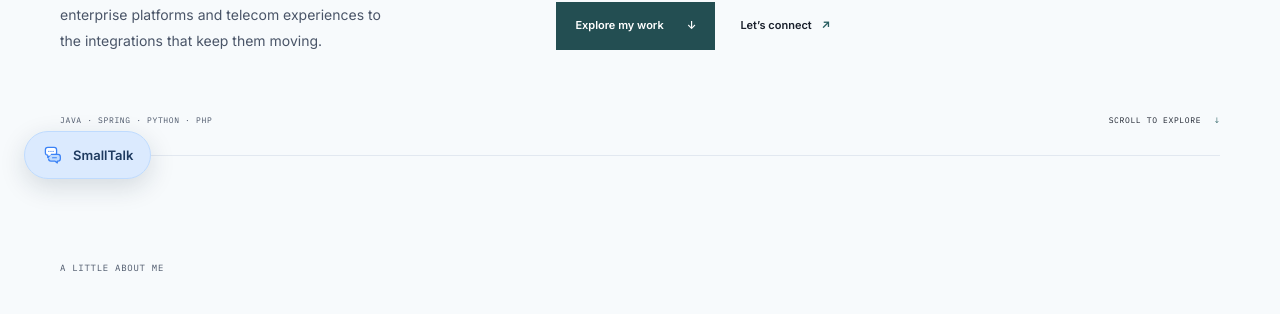
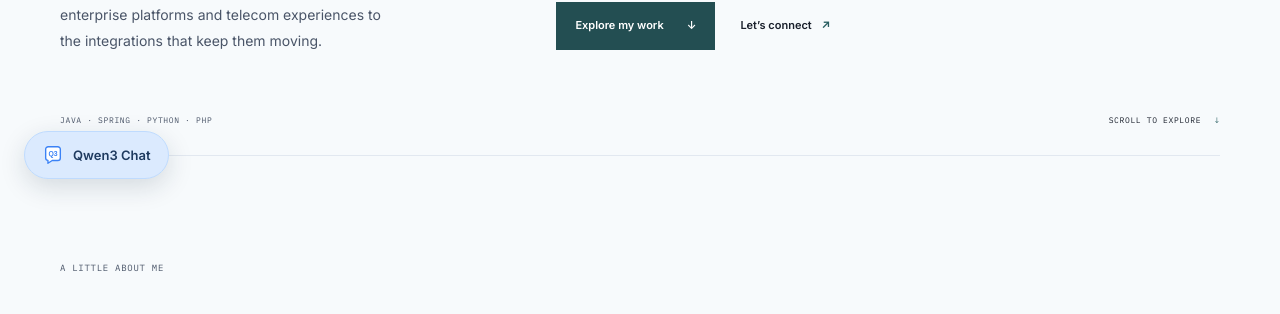
Before and after one commit to sayedahammed/personal-site, a Django app: page / in a window 1280 px wide. Shown: the part 597-911 px from the top of the page. Run offline with Django 5.2, Linux system fonts and the light colour scheme.

Commit message:
Update SmallTalk branding to Qwen3 Chat
Co-authored-by: Copilot <223556219+Copilot@users.noreply.github.com>

```diff
--- a/portfolio/views.py
+++ b/portfolio/views.py
@@ -68,19 +68,19 @@ def smalltalk_chat(request):
     except ollama.ResponseError:
         logger.exception("Ollama returned an error while handling a SmallTalk request.")
         return JsonResponse(
-            {"error": "SmallTalk couldn't generate a reply. Please try again."},
+            {"error": "Qwen3 Chat couldn't generate a reply. Please try again."},
             status=502,
         )
     except httpx.HTTPError:
         logger.exception("Ollama is unavailable while handling a SmallTalk request.")
         return JsonResponse(
-            {"error": "SmallTalk is temporarily unavailable. Please try again later."},
+            {"error": "Qwen3 Chat is temporarily unavailable. Please try again later."},
             status=503,
         )
     except Exception:
         logger.exception("Unexpected Ollama client failure while handling a SmallTalk request.")
         return JsonResponse(
-            {"error": "SmallTalk is temporarily unavailable. Please try again later."},
+            {"error": "Qwen3 Chat is temporarily unavailable. Please try again later."},
             status=503,
         )
 
@@ -89,7 +89,7 @@ def smalltalk_chat(request):
     if not isinstance(reply, str) or not reply.strip():
         logger.error("Ollama returned an invalid SmallTalk response.")
         return JsonResponse(
-            {"error": "SmallTalk couldn't generate a reply. Please try again."},
+            {"error": "Qwen3 Chat couldn't generate a reply. Please try again."},
             status=502,
         )
 
--- a/static/js/site.js
+++ b/static/js/site.js
@@ -85,14 +85,14 @@ if (smalltalk) {
         body: JSON.stringify({ messages }),
       });
       const result = await response.json();
-      if (!response.ok) throw new Error(result.error || "SmallTalk couldn't send your message.");
+      if (!response.ok) throw new Error(result.error || "Qwen3 Chat couldn't send your message.");
 
       messages.push({ role: "assistant", content: result.reply });
       appendMessage("assistant", result.reply);
     } catch (error) {
       appendMessage(
         "assistant",
-        error instanceof Error ? error.message : "SmallTalk is temporarily unavailable.",
+        error instanceof Error ? error.message : "Qwen3 Chat is temporarily unavailable.",
         true,
       );
     } finally {
--- a/templates/home.html
+++ b/templates/home.html
@@ -228,13 +228,13 @@
   <section class="smalltalk-panel" id="smalltalk-panel" role="dialog" aria-labelledby="smalltalk-title" aria-hidden="true" hidden>
     <header class="smalltalk-header">
       <div>
-        <h2 id="smalltalk-title">SmallTalk</h2>
-        <p>Chat with Sayed’s portfolio assistant</p>
+        <h2 id="smalltalk-title">Qwen3 Chat</h2>
+        <p>AI assistant powered by Qwen3:0.6b</p>
       </div>
-      <button class="smalltalk-close" type="button" aria-label="Close SmallTalk">×</button>
+      <button class="smalltalk-close" type="button" aria-label="Close Qwen3 Chat">×</button>
     </header>
     <div class="smalltalk-messages" role="log" aria-live="polite" aria-relevant="additions">
-      <p class="smalltalk-message smalltalk-message-assistant">Hi! I’m SmallTalk. What would you like to know?</p>
+      <p class="smalltalk-message smalltalk-message-assistant">Hi! I’m Qwen3 Chat. Ask me about Sayed’s work, experience, or projects.</p>
     </div>
     <form class="smalltalk-form">
       {% csrf_token %}
@@ -247,18 +247,14 @@
       </button>
     </form>
   </section>
-  <button class="smalltalk-launcher" type="button" aria-expanded="false" aria-controls="smalltalk-panel">
+  <button class="smalltalk-launcher" type="button" aria-label="Open Qwen3 Chat" aria-expanded="false" aria-controls="smalltalk-panel">
     <span class="smalltalk-launcher-icon" aria-hidden="true">
       <svg viewBox="0 0 24 24" focusable="false">
-        <path d="M3.7 6.3A2.6 2.6 0 0 1 6.3 3.7h7a2.6 2.6 0 0 1 2.6 2.6v3.5a2.6 2.6 0 0 1-2.6 2.6H9.8l-3.5 2.5v-2.7a2.6 2.6 0 0 1-2.6-2.4z" fill="#fff" stroke="currentColor" stroke-linejoin="round" stroke-width="1.4"/>
-        <path d="M9.7 11.4h7.8a2.5 2.5 0 0 1 2.5 2.5v2.2a2.5 2.5 0 0 1-2.5 2.5h-.8v2l-2.8-2h-4.2a2.5 2.5 0 0 1-2.5-2.5v-.4" fill="#bfdbfe" stroke="currentColor" stroke-linejoin="round" stroke-width="1.4"/>
-        <circle cx="7.5" cy="8.1" r=".65" fill="currentColor"/>
-        <circle cx="9.8" cy="8.1" r=".65" fill="currentColor"/>
-        <circle cx="12.1" cy="8.1" r=".65" fill="currentColor"/>
-        <path d="M11.5 15h4.2" stroke="currentColor" stroke-linecap="round" stroke-width="1.3"/>
+        <path d="M4 5.8A2.8 2.8 0 0 1 6.8 3h10.4A2.8 2.8 0 0 1 20 5.8v9.4a2.8 2.8 0 0 1-2.8 2.8h-6.1l-4.6 3v-3.1a2.8 2.8 0 0 1-2.5-2.7z" fill="#fff" stroke="currentColor" stroke-linejoin="round" stroke-width="1.5"/>
+        <text x="12" y="13.4" fill="currentColor" font-family="Arial, sans-serif" font-size="7.5" font-weight="700" text-anchor="middle">Q3</text>
       </svg>
     </span>
-    <span>SmallTalk</span>
+    <span>Qwen3 Chat</span>
   </button>
 </aside>
 {% endblock %}
```
Also changed, not shown: portfolio/tests.py (+5 -4 lines).
